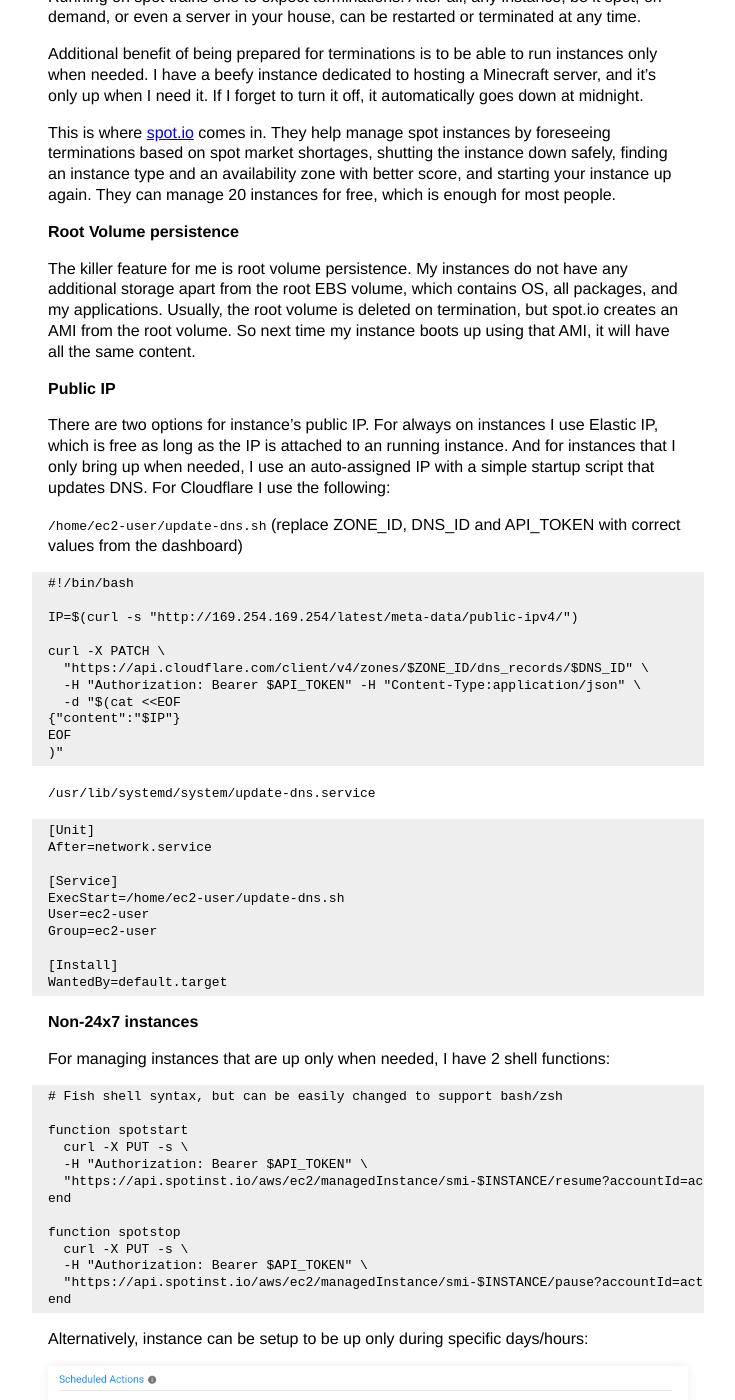
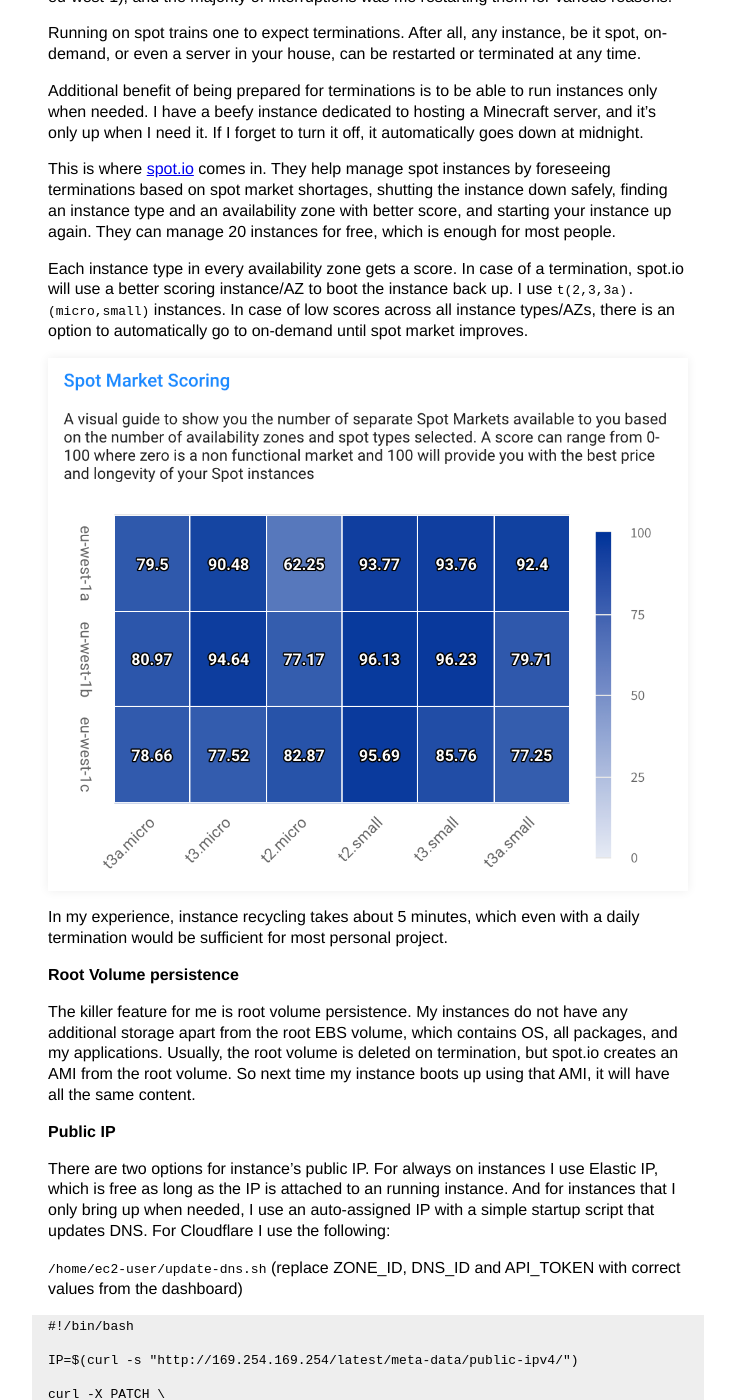
Before and after one commit to pitr/pitr.github.com, a Jekyll site: the page built from _posts/2021-05-23-personal-spot.md, in a window 1280 px wide and 1400 px high, scrolled down 993 px. Shown: the whole window, without its empty margins (272-1007 px from the left). Built offline with Jekyll 4.4.1, drawn with Linux system fonts in a browser that asks for light colours; some of the changed text lies outside the part shown.

Commit message:
update personal-spot with instance score/termination clarifications

```diff
--- a/_posts/2021-05-23-personal-spot.md
+++ b/_posts/2021-05-23-personal-spot.md
@@ -1,11 +1,13 @@
 ---
 layout: default
-title: Spot instances for personal servers.
+title: Spot instances for personal servers
 ---
 
 # {{ page.title }}
 
 *{{ page.date | date_to_string }} on [Peter Vernigorov's blog](/)*
+
+*Edit: expanded on instance scores/termination*
 
 Clickbait title: Save 70% on personal servers using one weird trick.
 
@@ -40,6 +42,12 @@
 Additional benefit of being prepared for terminations is to be able to run instances only when needed. I have a beefy instance dedicated to hosting a Minecraft server, and it's only up when I need it. If I forget to turn it off, it automatically goes down at midnight.
 
 This is where [spot.io](https://spot.io/) comes in. They help manage spot instances by foreseeing terminations based on spot market shortages, shutting the instance down safely, finding an instance type and an availability zone with better score, and starting your instance up again. They can manage 20 instances for free, which is enough for most people.
+
+Each instance type in every availability zone gets a score. In case of a termination, spot.io will use a better scoring instance/AZ to boot the instance back up. I use `t(2,3,3a).(micro,small)` instances. In case of low scores across all instance types/AZs, there is an option to automatically go to on-demand until spot market improves.
+
+![Spot Market Scoring](/images/spot-market.png)
+
+In my experience, instance recycling takes about 5 minutes, which even with a daily termination would be sufficient for most personal project.
 
 ## Root Volume persistence
 
```
Also changed, not shown: images/spot-market.png (added).
